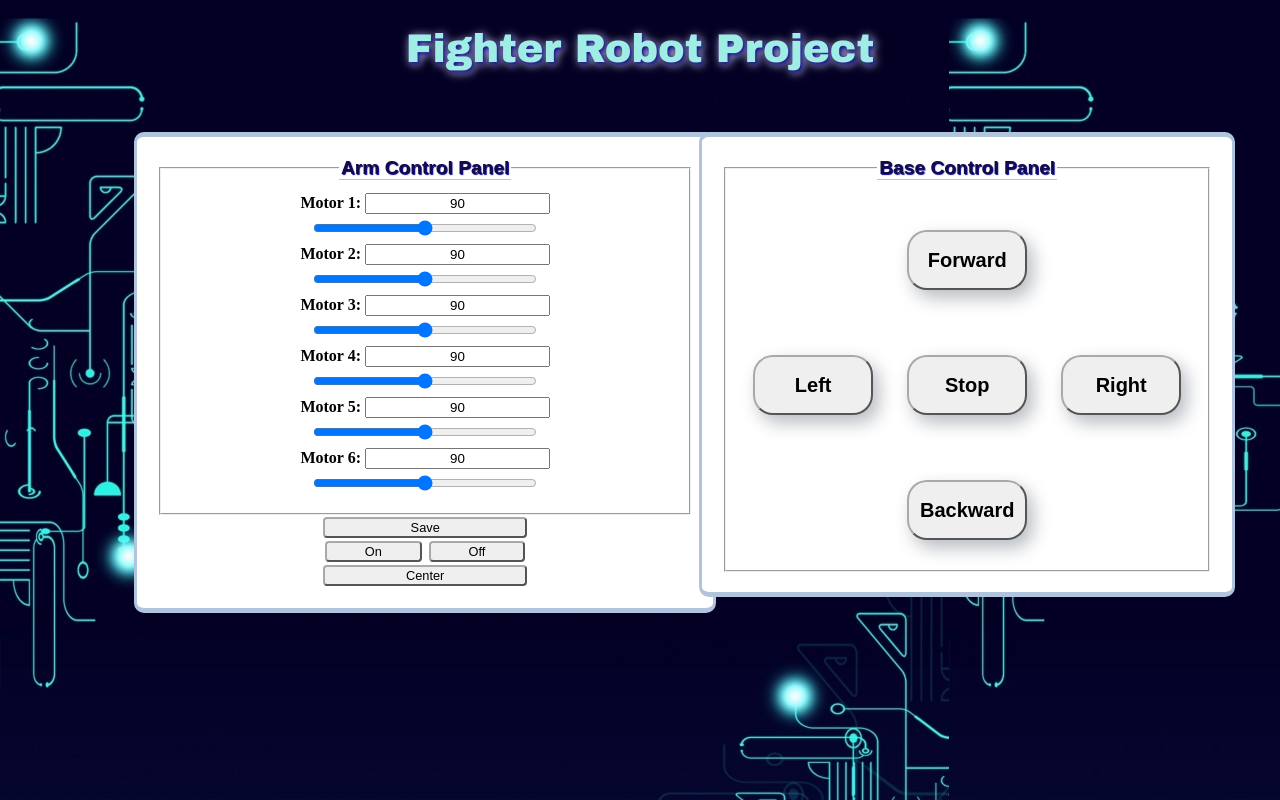
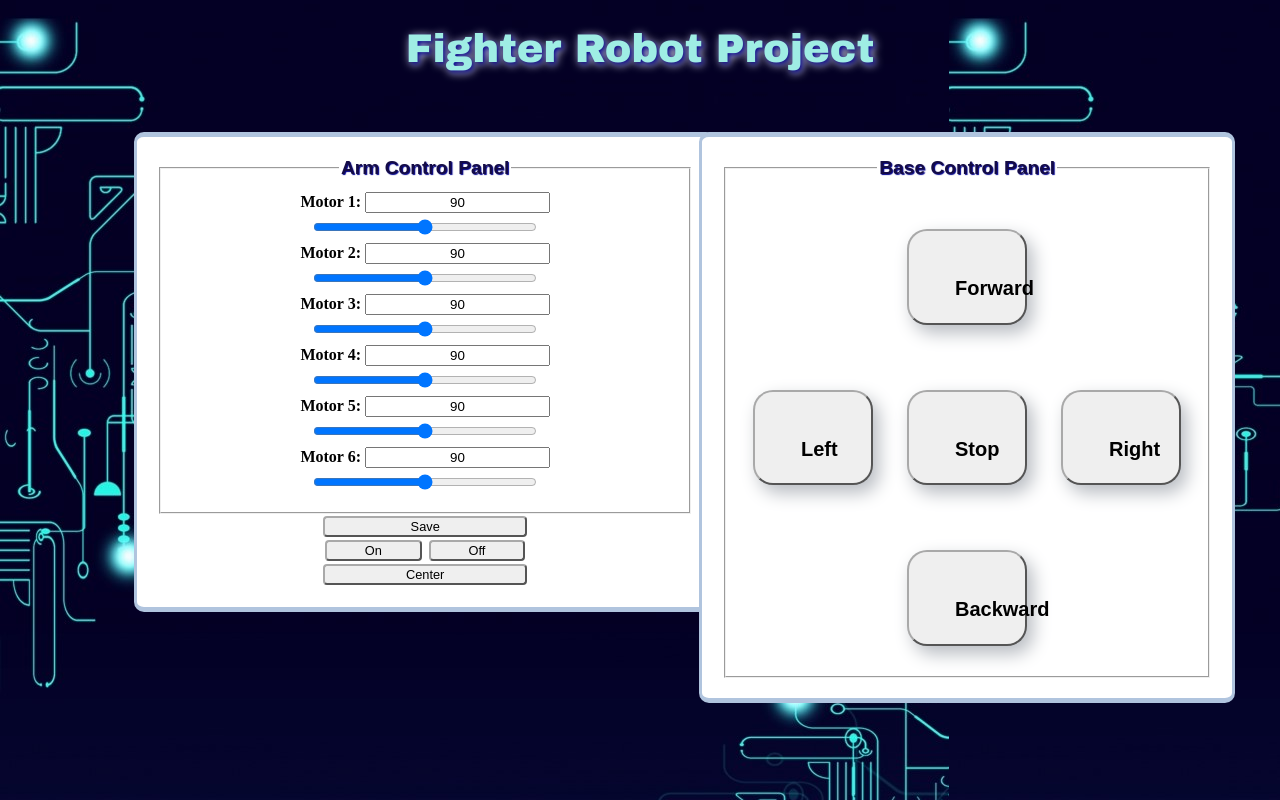
Before and after one commit to KawtherAH/FR_ControlPanel, a PHP site: page / in a window 1280 px wide. Run offline with PHP 8.4, Linux system fonts and the light colour scheme.

Commit message:
Update ss.css

```diff
--- a/ss.css
+++ b/ss.css
@@ -46,8 +46,8 @@ legend{
     font-family:sans-serif;
     color: rgb(20, 11, 70);
     text-shadow: 1px 1px 1px darkblue;
-    border-bottom: 1px solid #B0C4DE;
-    /*padding: 2px 0px;
+    /*border-bottom: 1px solid #B0C4DE;
+    padding: 2px 0px;
     width: 100%;*/
 }
 /*fieldset{
@@ -89,4 +89,5 @@ button.map{
     width: 120px;
     height: 60px;
     margin: 45px 15px 20px;
+    padding: 10%;
 }
```
